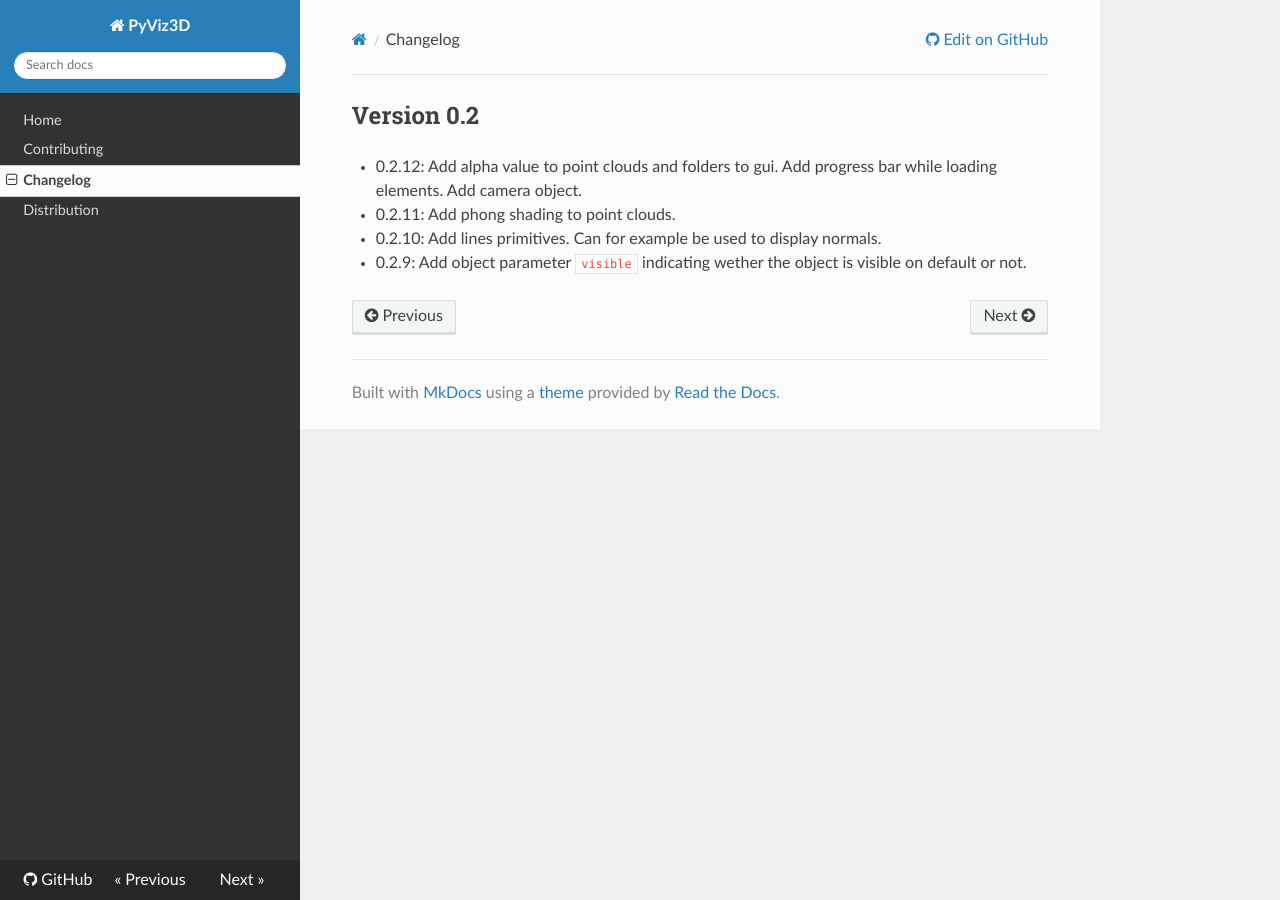
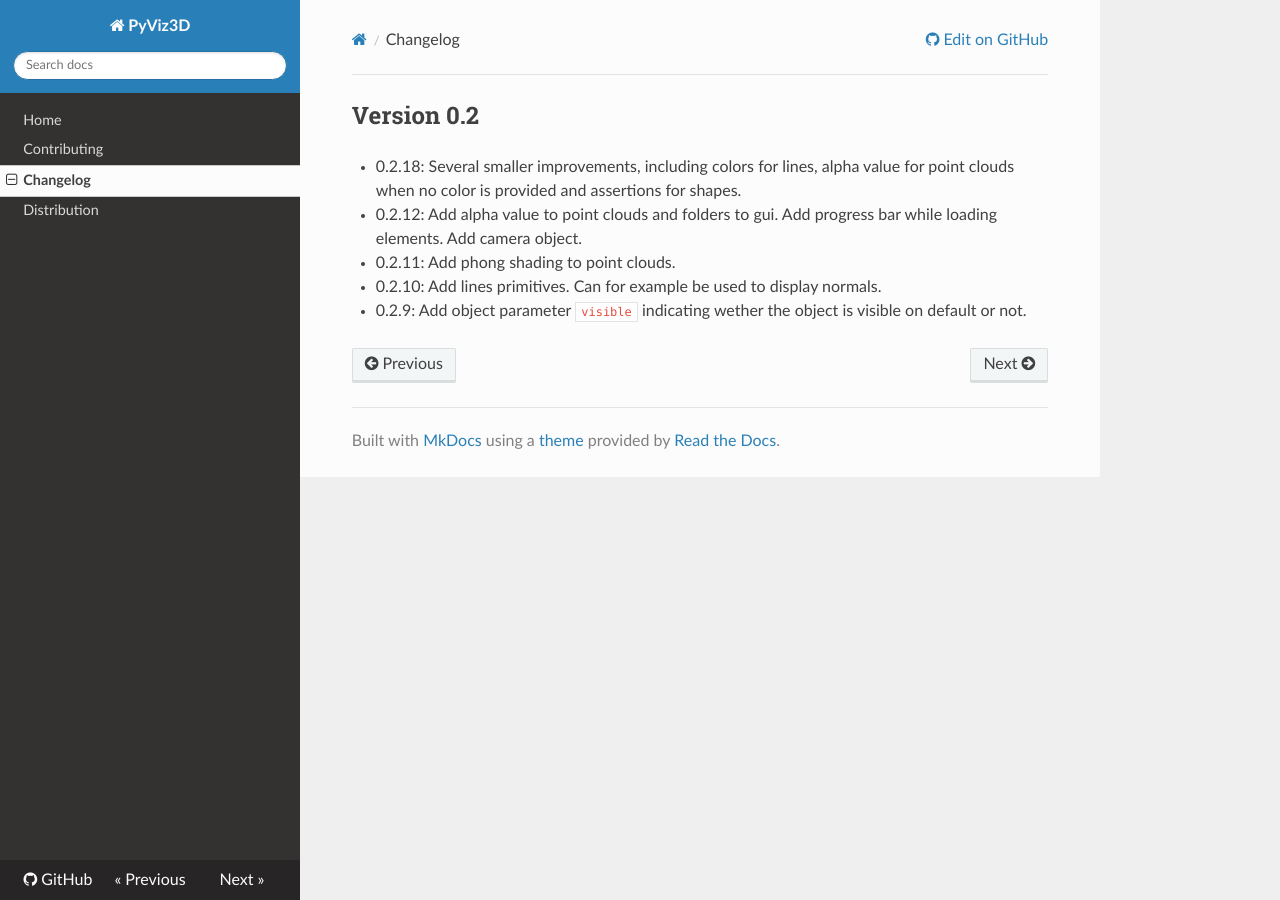
Before and after one commit to francisengelmann/PyViz3D, an MkDocs documentation site: the page built from docs/changelog.md, in a window 1280 px wide. Built offline with MkDocs 1.6.1, drawn with Linux system fonts in a browser that asks for light colours; nearby versions of some CDN libraries.

Commit message:
Update changelog

```diff
--- a/docs/changelog.md
+++ b/docs/changelog.md
@@ -1,4 +1,5 @@
 ## Version 0.2
+ - 0.2.18: Several smaller improvements, including colors for lines, alpha value for point clouds when no color is provided and assertions for shapes.
  - 0.2.12: Add alpha value to point clouds and folders to gui. Add progress bar while loading elements. Add camera object.
  - 0.2.11: Add phong shading to point clouds.
  - 0.2.10: Add lines primitives. Can for example be used to display normals.
```
